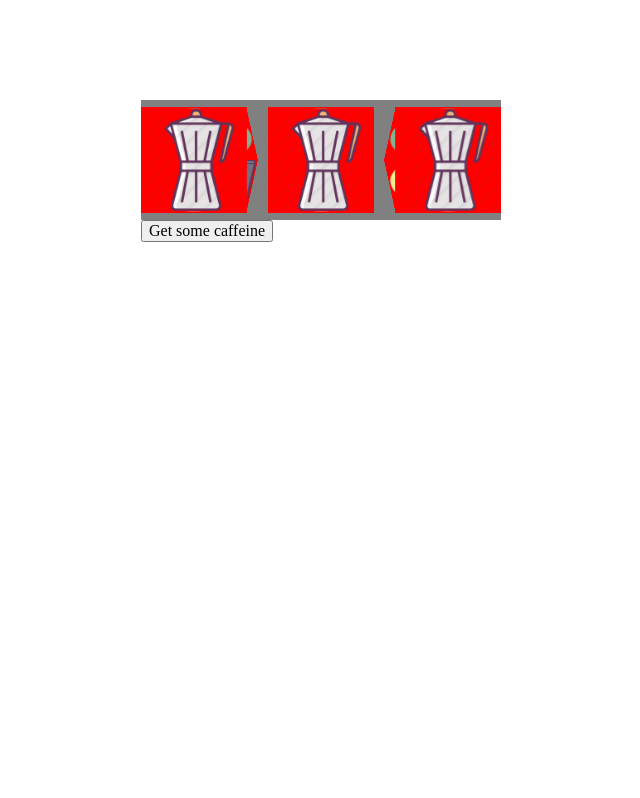
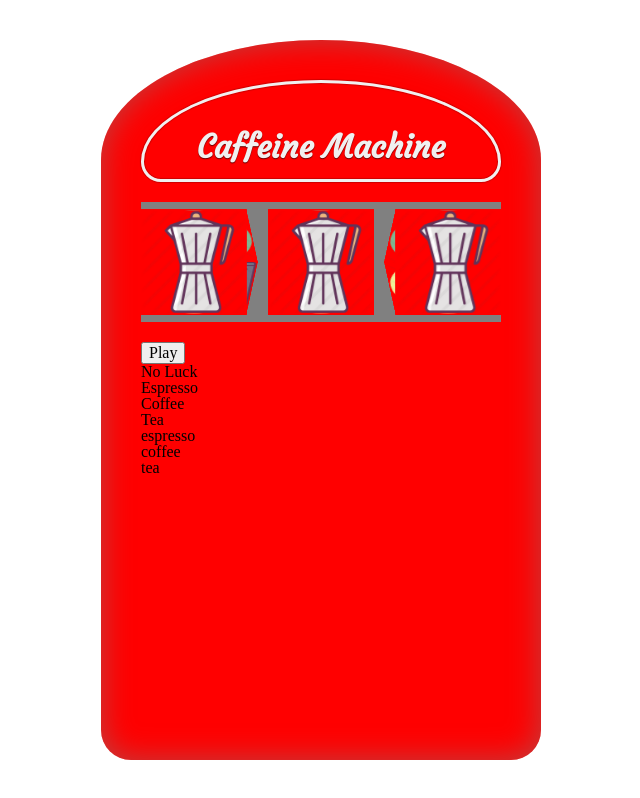
Before and after one commit to katyaskvo/cafeine_machine, a plain HTML site: page index.html in a window 1280 px wide. Shown: the whole page, without its empty margins (319-959 px from the left). Drawn offline with nearby package versions, Linux system fonts and the light colour scheme.

Commit message:
add caffeine machine name, add missing html structure

```diff
--- a/index.html
+++ b/index.html
@@ -5,7 +5,7 @@
 		<meta http-equiv="X-UA-Compatible" content="IE=edge,chrome=1"/>
 		<meta name="viewport" content="width=device-width, initial-scale=1"/>
 		<title>Espresso Bar Slot Machine</title>
-		<link href='http://fonts.googleapis.com/css?family=Open+Sans:400,600,700' rel='stylesheet' type='text/css'>
+		<link href='https://fonts.googleapis.com/css?family=Courgette' rel='stylesheet' type='text/css'>
 		<link rel="stylesheet" href="css/main.css"/>
 		<!--
 			This script enables structural HTML5 elements in old IE.
@@ -20,6 +20,7 @@
 
 		<div class="container">
 			<div id="caffeine-machine">
+				<h1>Caffeine Machine</h1>
 				<div id="reels">
 				   	<div id="reel1" class="reel">
 					</div>
@@ -28,7 +29,27 @@
 				   	<div id="reel3" class="reel">
 					</div>
 				</div>
-				<button id="play">Get some caffeine</div>
+				<button id="play">Play</button>
+				<div id="status-bar">
+					<div class="in-progress">
+						<span></span>
+						<span></span>
+						<span></span>
+						<span></span>
+						<span></span>
+						<span></span>
+						<span></span>
+					</div>
+					<div class="loose">No Luck</div>
+					<div class="drink espresso">Espresso</div>
+					<div class="drink coffee">Coffee</div>
+					<div class="drink tea">Tea</div>
+				</div>
+				<div id="drink">
+					<div id="espresso">espresso</div>
+					<div id="coffee">coffee</div>
+					<div id="tea">tea</div>
+				</div>
 			</div>
 		</div>
 
--- a/sass/main.scss
+++ b/sass/main.scss
@@ -1,8 +1,15 @@
 @import "normalize";
 @import "compass/reset";
 @import "compass/utilities";
+@import "compass/css3";
 
 $translateZ: translateZ(28px);
+$inner-border-radius: 14px;
+$decoration-color: #f0f0f0;
+
+$default-text-shadow-color: rgba(black, 0.6);
+$default-text-shadow-blur: 1px;
+$default-text-shadow-v-offset: 1px;
 
 body, html {
 	height: 100%;
@@ -21,14 +28,37 @@ body, html {
 	justify-content: center;
 	min-height: 100%;
 }
+#caffeine-machine {
+	width: 360px;
+	background-color: red;
+	padding: 40px;
+	border-radius: 50% 50% 30px 30px / 120px 120px 30px 30px;
+	margin: 40px;
+	@include box-shadow(rgba(gray, 0.5) 0 0 30px 1px inset);
+
+	h1 {
+		font-family: 'Courgette', cursive;
+		font-size: 2rem;
+		font-weight: bold;
+		text-align: center;
+		color: $decoration-color;
+		height: 4rem;
+		line-height: 4rem;
+		padding-top: 2rem;
+		border: 3px solid $decoration-color;
+		border-radius:  50% 50% 20px 20px / 80% 80% 20px 20px;
+		@include single-text-shadow;
+		@include box-shadow(rgba(black, 0.2) 0 0 1px 1px, rgba(black, 0.2) 0 0 1px 1px inset);
+	}
+}
 #reels {
 	background: gray;
 	@include clearfix;
-			  width: 360px;
-			  height: 120px;
-			  position: relative;
-			  perspective: 500px;
-			  margin: 100px auto 0 auto;
+	width: 360px;
+	height: 120px;
+	position: relative;
+	perspective: 500px;
+	margin: 20px auto;
 
 	img {
 		background: red;
```
Also changed, not shown: css/main.css.
